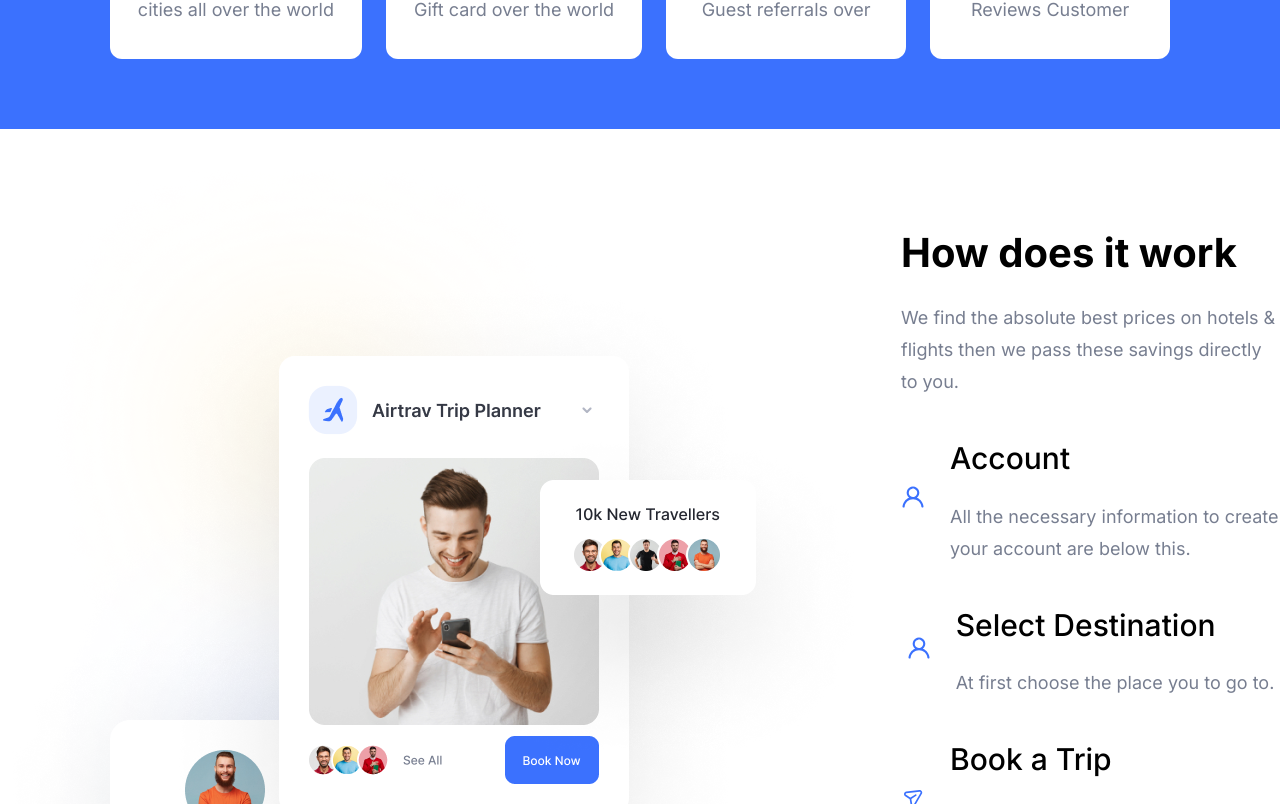
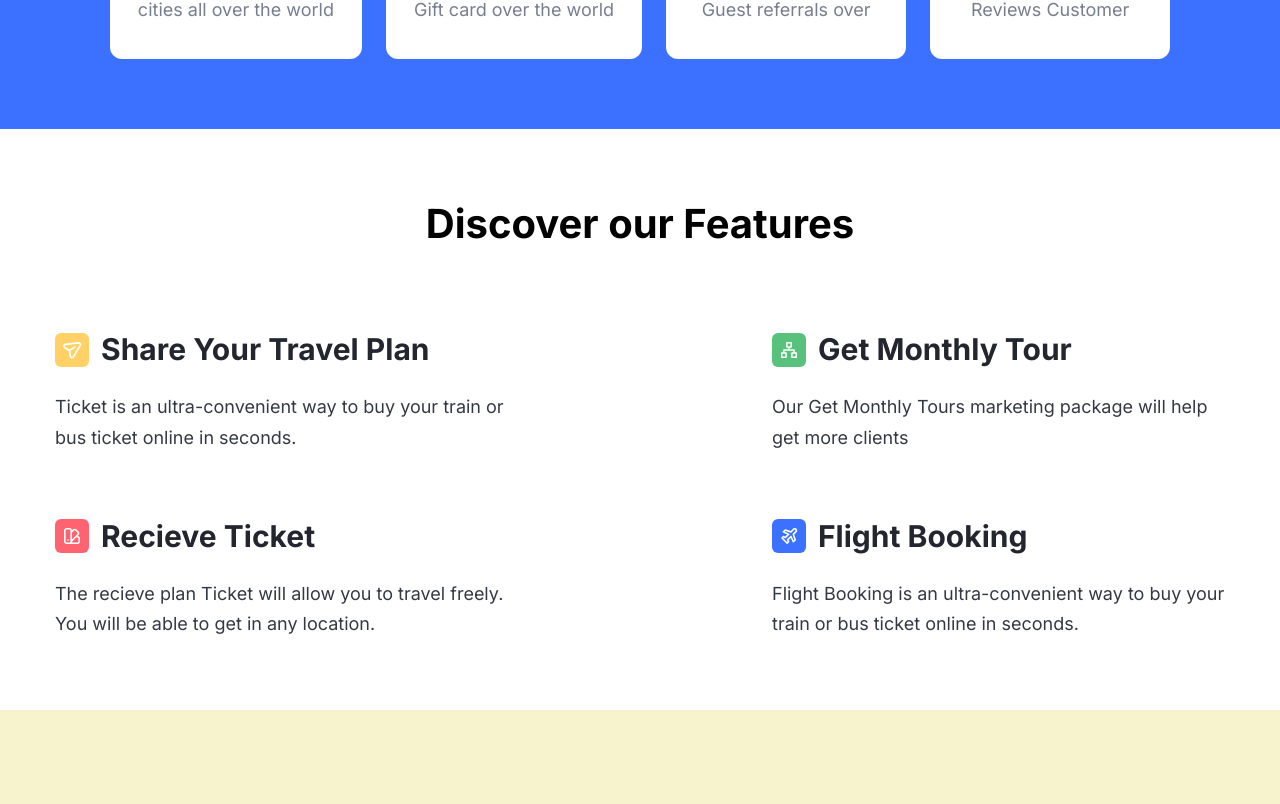
Before and after one commit to ronaldpaek/astro-planner-client, a React (Vite) app: page / in a window 1280 px wide. Shown: the part 2076-2880 px from the top of the page. Built offline with nearby package versions, Linux system fonts and the light colour scheme.

Commit message:
comment out How it works

```diff
--- a/src/components/HowItWorks.jsx
+++ b/src/components/HowItWorks.jsx
@@ -14,7 +14,7 @@ export default function HowItWorks() {
 
         <div className="how-it-works-container ">
           <div className="how-it-works-heading">
-            <h1 className="how-it-works-title">How does it work</h1>
+            <h2 className="features-text">How does it work</h2>
             <p className="how-it-works-description">
               We find the absolute best prices on hotels & flights then we pass
               these savings directly to you.
--- a/src/pages/Home.jsx
+++ b/src/pages/Home.jsx
@@ -13,7 +13,7 @@ const Home = () => {
       <TripPlanning />
       <EasyTripBooking />
       <AirtravBestServices />
-      <HowItWorks />
+      {/* <HowItWorks /> */}
       <DiscoverFeatures />
       <TwoWeekTripPlan />
     </>
```
